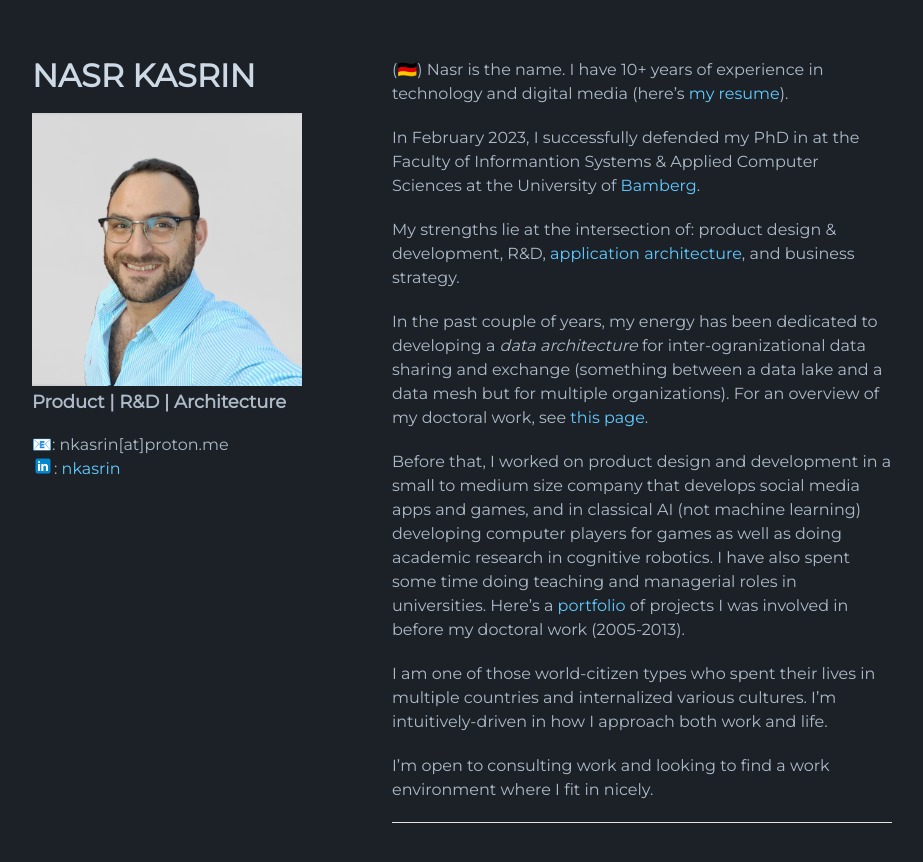
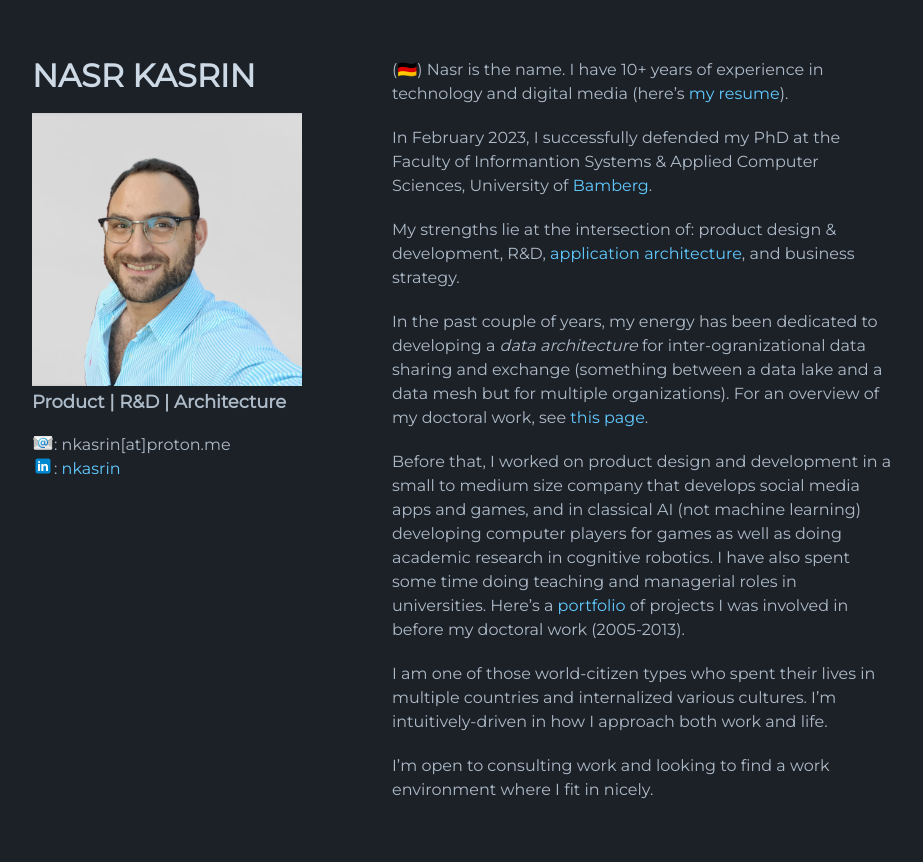
Before and after one commit to n42r/n42r.github.io, a Jekyll site: the page built from index.md, in a window 1280 px wide. Shown: the top 862 px of the page, without its empty margins (178-1101 px from the left). Built offline with Jekyll 4.4.1, drawn with Linux system fonts in a browser that asks for light colours; the repository's description, which GitHub fills in, is left out.

Commit message:
email icon

```diff
--- a/_layouts/default.html
+++ b/_layouts/default.html
@@ -30,7 +30,8 @@
         {% endif %}
 
         {% if site.email %}
-			📧: {{site.email}} <br/>
+
+			<img src="assets/img/email-20.png"/>: {{site.email}} <br/>
         {% endif %}
 
         {% if site.linkedin %}
--- a/index.md
+++ b/index.md
@@ -4,7 +4,7 @@ layout: default
 
 ([🇩🇪](index_de)) Nasr is the name. I have 10+ years of experience in technology and digital media (here's [my resume](assets/pdf/kasrin_resume_2023_04.pdf)).
 
-In February 2023, I successfully defended my PhD in at the Faculty of Informantion Systems & Applied Computer Sciences at the University of [Bamberg](https://www.uni-bamberg.de/en/wiai/).
+In February 2023, I successfully defended my PhD at the Faculty of Informantion Systems & Applied Computer Sciences, University of [Bamberg](https://www.uni-bamberg.de/en/wiai/).
 
 My strengths lie at the intersection of: product design & development, R&D, [application architecture](https://en.wikipedia.org/wiki/Applications_architecture), and business strategy.
 
```
Also changed, not shown: other parts of index.md (+0 -5 lines), assets/img/email-20.png (added), assets/img/icons8-email-20.png (added).
